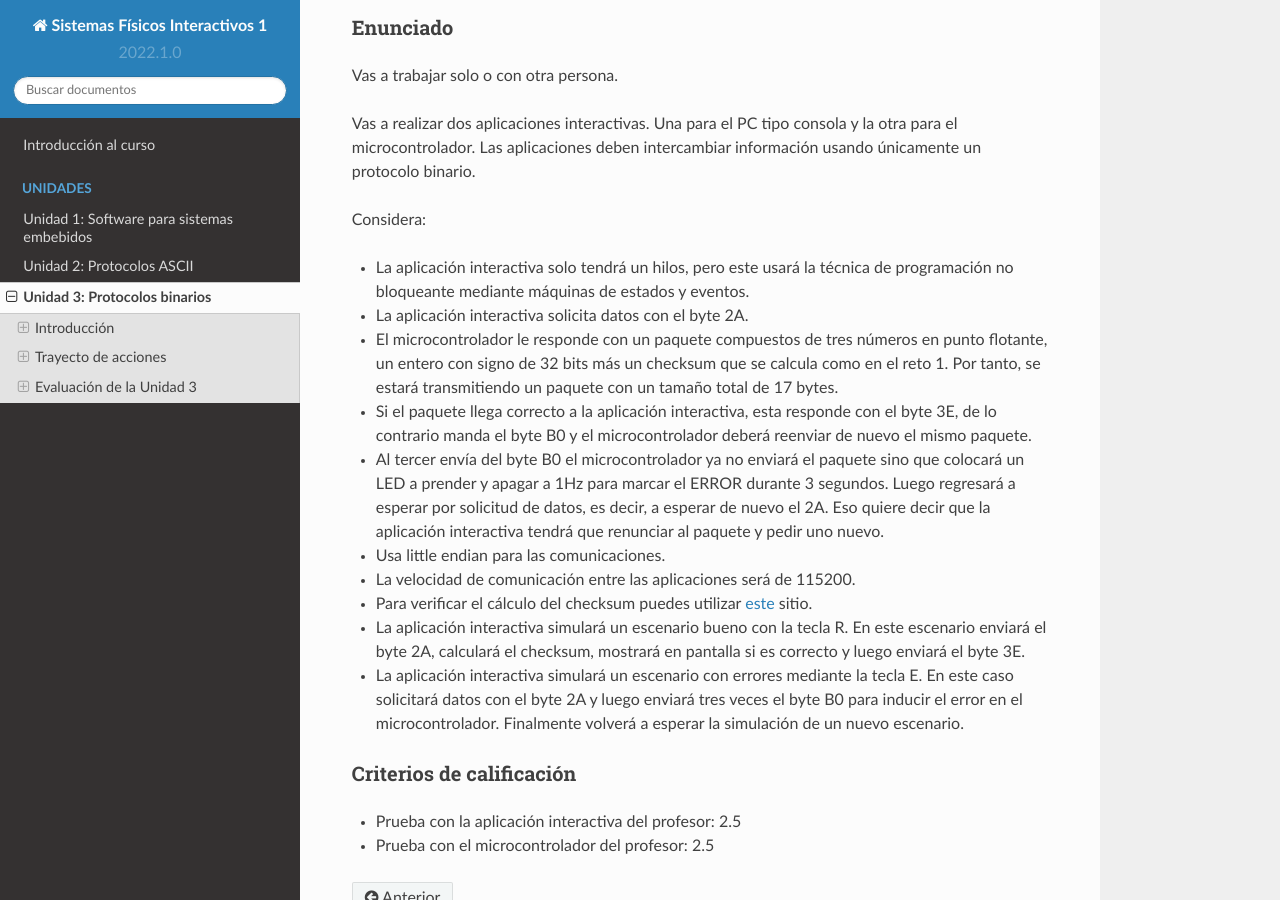
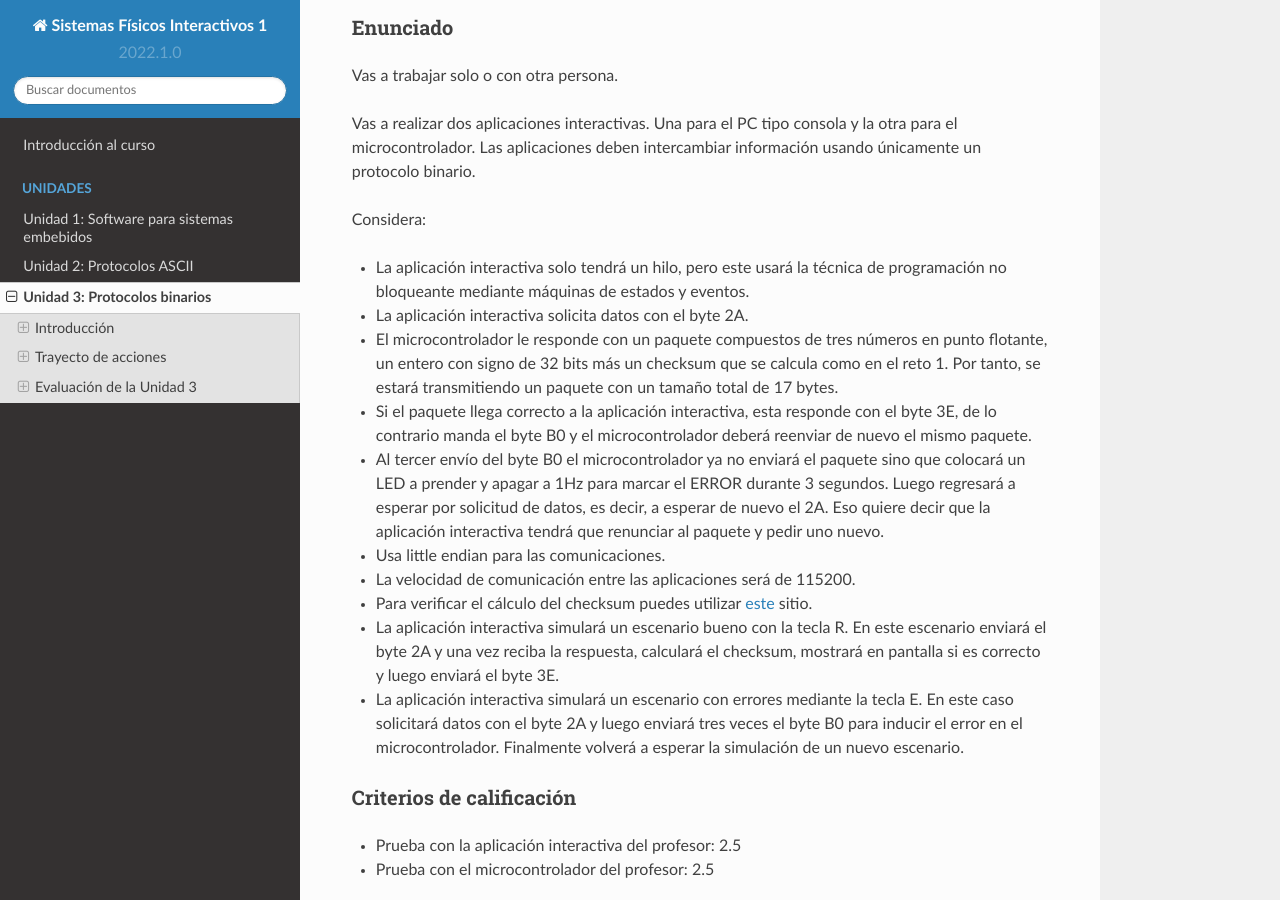
Before and after one commit to juanferfranco/SistemasFisicosInteractivos1, a Sphinx documentation site: the page built from docs/_unidad3/unidad3.rst, in a window 1280 px wide and 900 px high, scrolled down 10716 px. Built offline with Sphinx 7.4.7 and the Read the Docs theme 2.0.0, drawn with Linux system fonts in a browser that asks for light colours.

Commit message:
Unit 3 eval ok

```diff
--- a/docs/_unidad3/unidad3.rst
+++ b/docs/_unidad3/unidad3.rst
@@ -573,7 +573,7 @@ información usando únicamente un protocolo binario.
 
 Considera:
 
-* La aplicación interactiva solo tendrá un hilos, pero este usará la técnica de programación
+* La aplicación interactiva solo tendrá un hilo, pero este usará la técnica de programación
   no bloqueante mediante máquinas de estados y eventos.
 * La aplicación interactiva solicita datos con el byte 2A.
 * El microcontrolador le responde con un paquete compuestos de tres números
@@ -583,7 +583,7 @@ Considera:
 * Si el paquete llega correcto a la aplicación interactiva, esta responde
   con el byte 3E, de lo contrario manda el byte B0 y el microcontrolador
   deberá reenviar de nuevo el mismo paquete.
-* Al tercer envía del byte B0 el microcontrolador ya no enviará el paquete sino que
+* Al tercer envío del byte B0 el microcontrolador ya no enviará el paquete sino que
   colocará un LED a prender y apagar a 1Hz para marcar el ERROR durante 3 segundos.
   Luego regresará a esperar por solicitud de datos, es decir, a esperar de
   nuevo el 2A. Eso quiere decir que la aplicación interactiva tendrá que
@@ -593,8 +593,8 @@ Considera:
 * Para verificar el cálculo del checksum puedes utilizar
   `este <https://www.scadacore.com/tools/programming-calculators/online-checksum-calculator/>`__ sitio.
 * La aplicación interactiva simulará un escenario bueno con la tecla R. En este
-  escenario enviará el byte 2A, calculará el checksum, mostrará en pantalla si es
-  correcto y luego enviará el byte 3E.
+  escenario enviará el byte 2A y una vez reciba la respuesta, calculará el checksum,
+  mostrará en pantalla si es correcto y luego enviará el byte 3E.
 * La aplicación interactiva simulará un escenario con errores mediante la tecla E. En
   este caso solicitará datos con el byte 2A y luego enviará tres veces el byte B0 para
   inducir el error en el microcontrolador. Finalmente volverá a esperar
```
